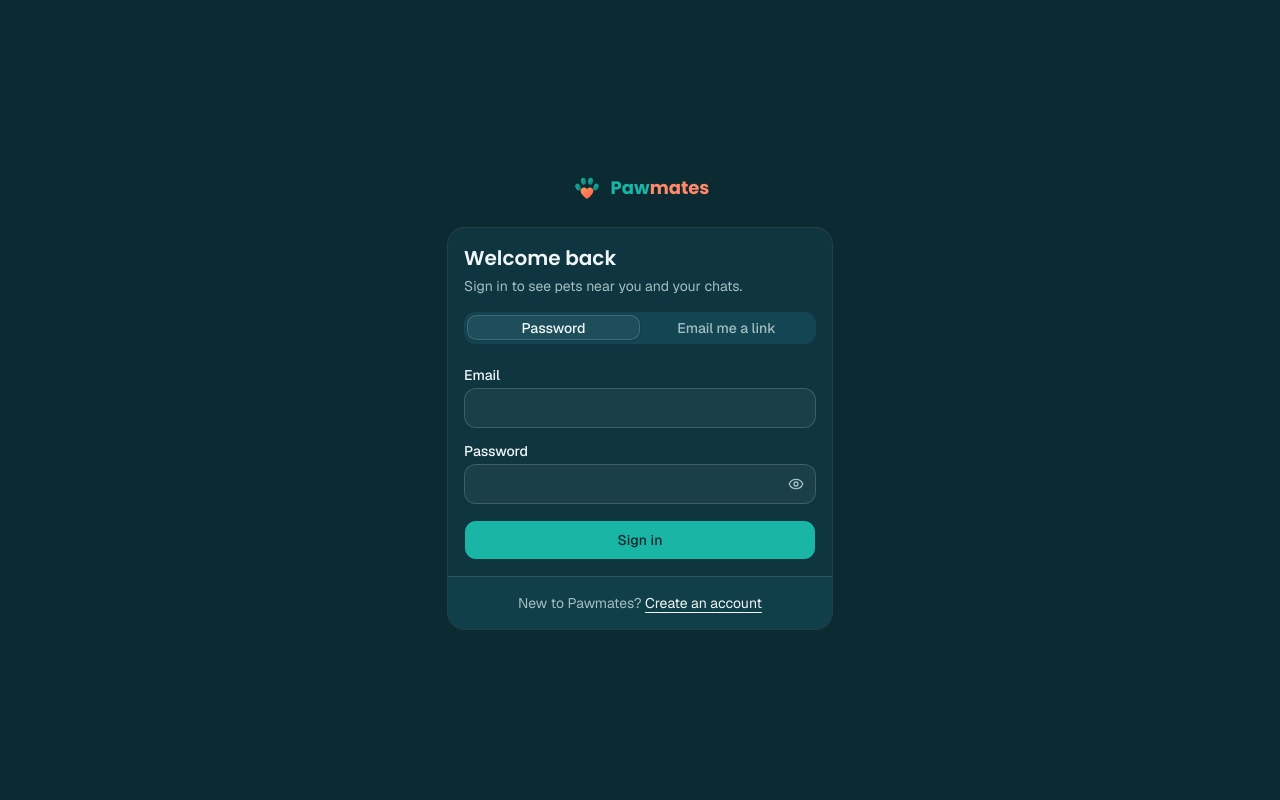
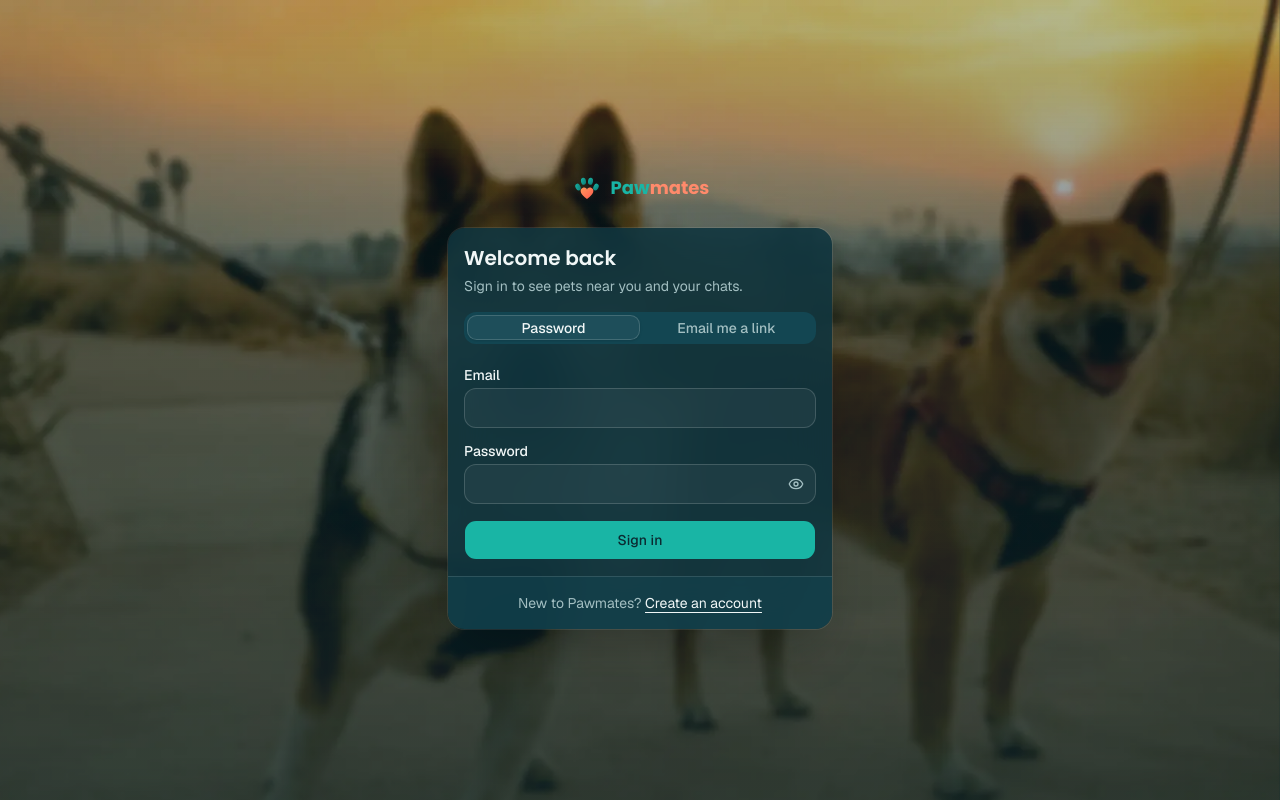
Before and after one commit to dharma-byte/pawmates-web, a Next.js app: page /login in a window 1280 px wide. Built offline with nearby package versions, Linux system fonts and the light colour scheme; no server answers.

Commit message:
Put the homepage pet backdrop behind sign in and sign up
The form card is frosted glass over the photo.

Co-Authored-By: Claude Opus 5.5 <noreply@anthropic.com>

```diff
--- a/components/auth/auth-shell.tsx
+++ b/components/auth/auth-shell.tsx
@@ -1,3 +1,4 @@
+import { Backdrop } from "@/components/layout/backdrop";
 import { Logo } from "@/components/shared/logo";
 import {
   Card,
@@ -21,8 +22,10 @@ export function AuthShell({
 }) {
   return (
     <main className="flex flex-1 flex-col items-center justify-center gap-6 px-4 py-10">
+      {/* The homepage's pet photo, so signing in feels like the same site. */}
+      <Backdrop name="homepage" />
       <Logo className="text-lg" />
-      <Card className="w-full max-w-sm">
+      <Card className="w-full max-w-sm bg-card/85 shadow-2xl backdrop-blur-xl">
         <CardHeader>
           <CardTitle className="text-xl">{title}</CardTitle>
           <CardDescription>{description}</CardDescription>
```
